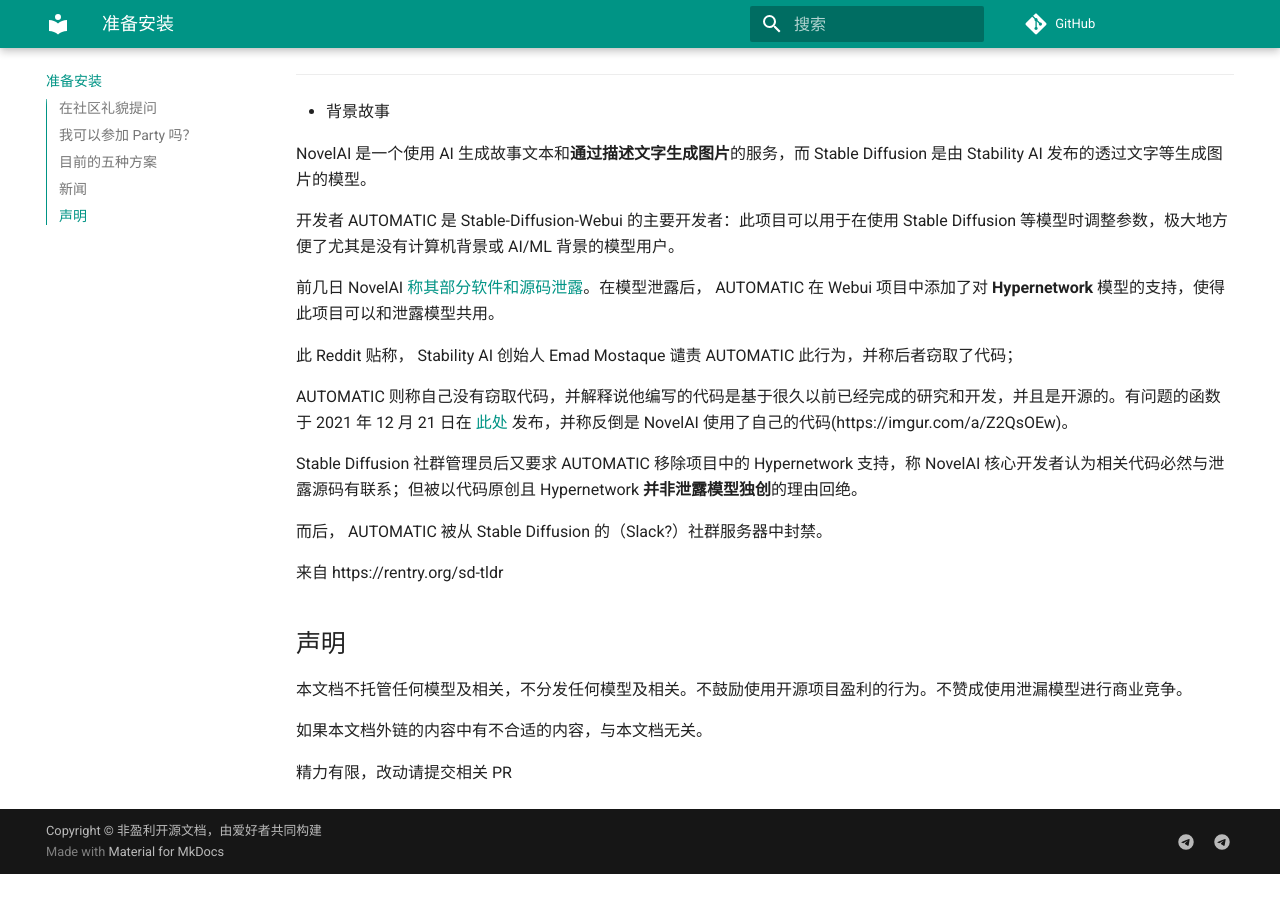
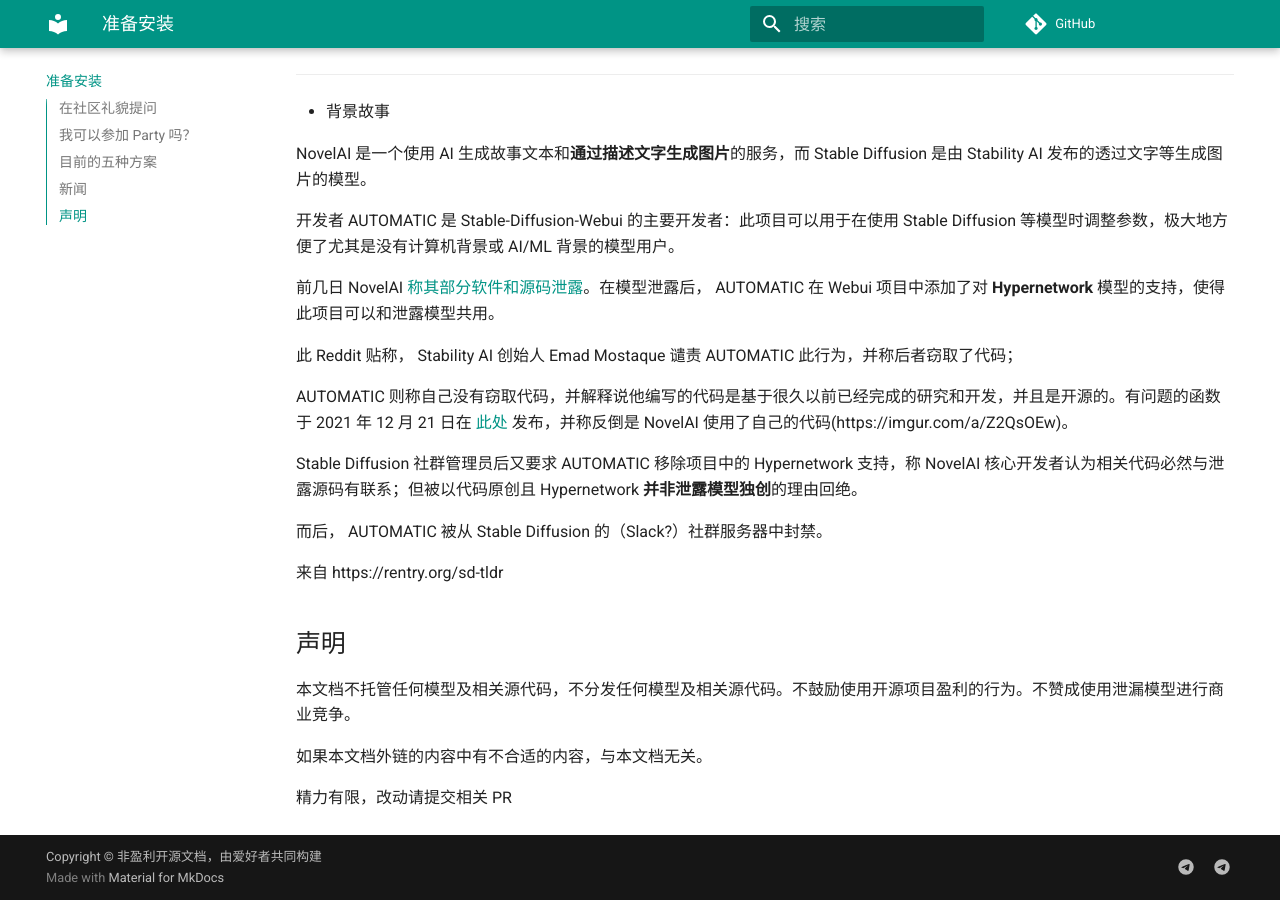
Before and after one commit to sudoskys/StableDiffusionBook, an MkDocs documentation site: the page built from docs/2_prepare.md, in a window 1280 px wide and 900 px high, scrolled down 1904 px. Built offline with MkDocs 1.6.1 and Material for MkDocs 9.7.7, drawn with Linux system fonts in a browser that asks for light colours; comment, search, counter and statistics services are not loaded; before the commit the page ends 2778 px from its top, so only the background shows below that.

Commit message:
Update 2_prepare.md

```diff
--- a/docs/2_prepare.md
+++ b/docs/2_prepare.md
@@ -100,7 +100,7 @@
 
 ## 声明
 
-本文档不托管任何模型及相关，不分发任何模型及相关。不鼓励使用开源项目盈利的行为。不赞成使用泄漏模型进行商业竞争。
+本文档不托管任何模型及相关源代码，不分发任何模型及相关源代码。不鼓励使用开源项目盈利的行为。不赞成使用泄漏模型进行商业竞争。
 
 如果本文档外链的内容中有不合适的内容，与本文档无关。
 
```
